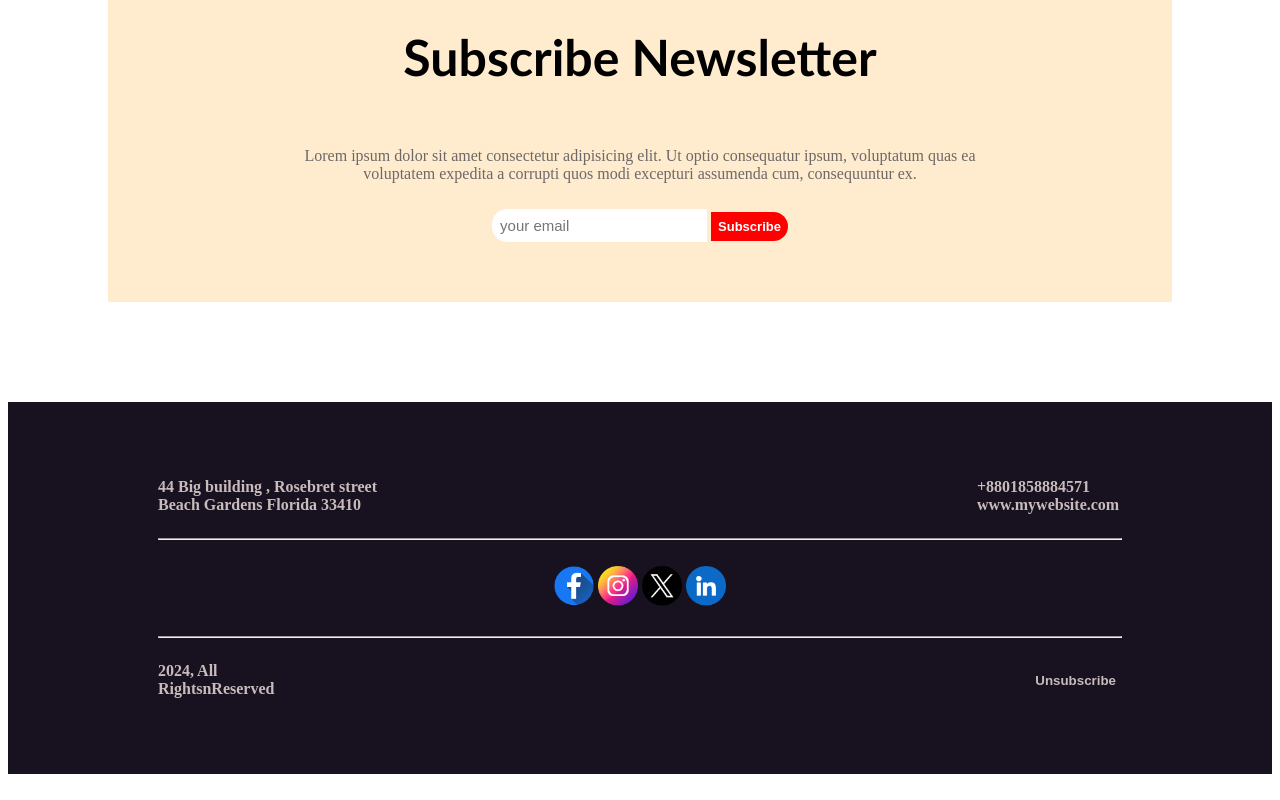
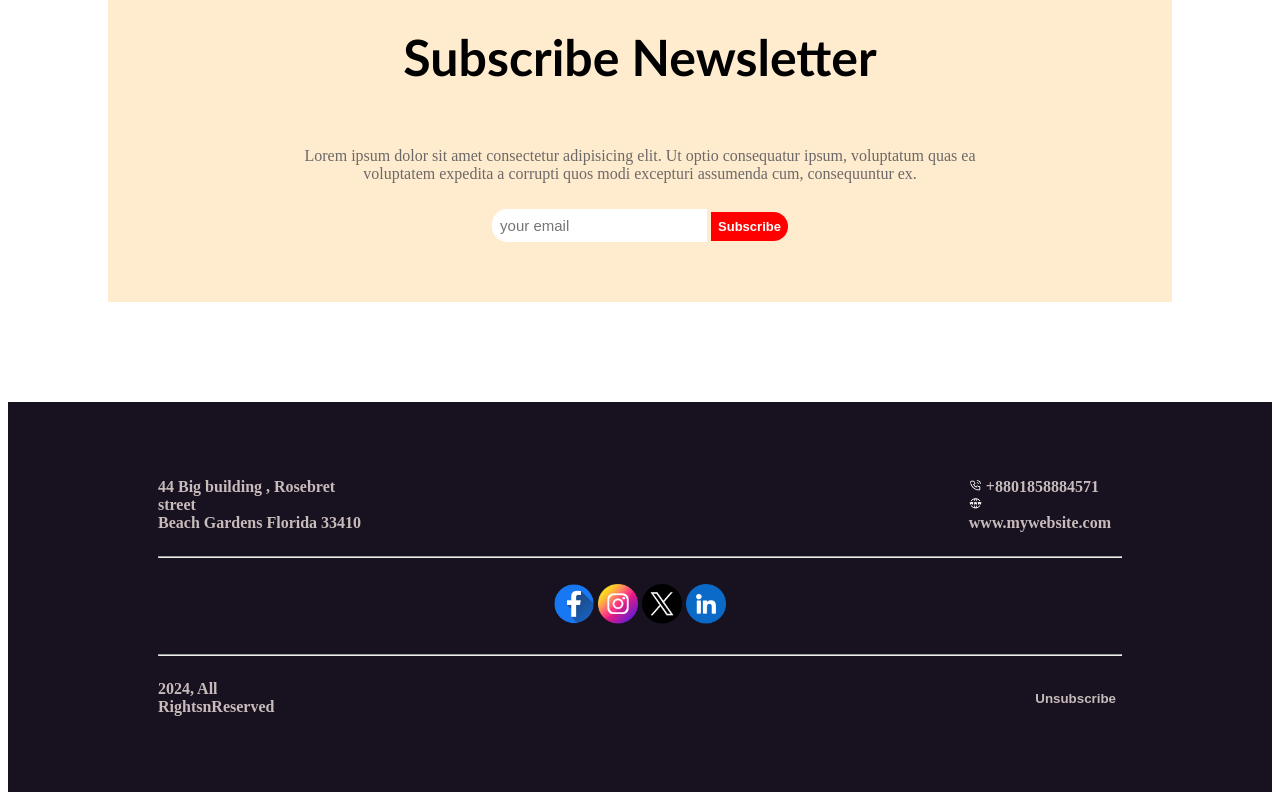
Before and after one commit to Tusher000007/new-year, a plain HTML site: page index.html in a window 1280 px wide. Shown: the part 5526-6326 px from the top of the page. Drawn offline with Linux system fonts and the light colour scheme.

Commit message:
100% done

```diff
--- a/index.html
+++ b/index.html
@@ -102,7 +102,7 @@
         <div class="first-half">
             <p>44 Big building , Rosebret street <br>Beach Gardens Florida 33410</p>
 
-            <p class="right-side">+8801858884571 <br> <a href="">www.mywebsite.com</a></p>
+            <p class="right-side"> <img class="logo" src="resources/Call.png" alt=""> +8801858884571 <br> <a href=""> <img class="logo" src="resources/Website.png" alt=""> www.mywebsite.com</a></p>
 
         </div>
         <hr>
@@ -116,7 +116,7 @@
         <br>
         <hr>
        <div class="first-half">
-        <p>2024, All RightsnReserved</p>
+        <p> 2024, All RightsnReserved</p>
         <button class="join-now" id="right-side-button">Unsubscribe</button>
 
        </div>
--- a/styles/design.css
+++ b/styles/design.css
@@ -235,3 +235,7 @@ footer>div>p>a{
     text-decoration: none;
     color: inherit;
 }
+.logo{
+    height: 13px;
+    width:13px;
+}
```
